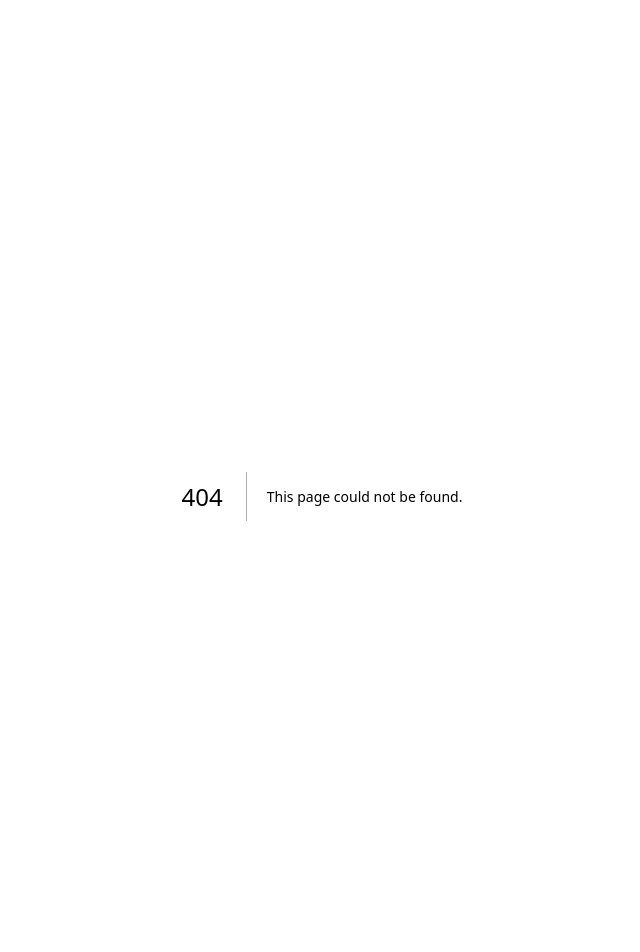
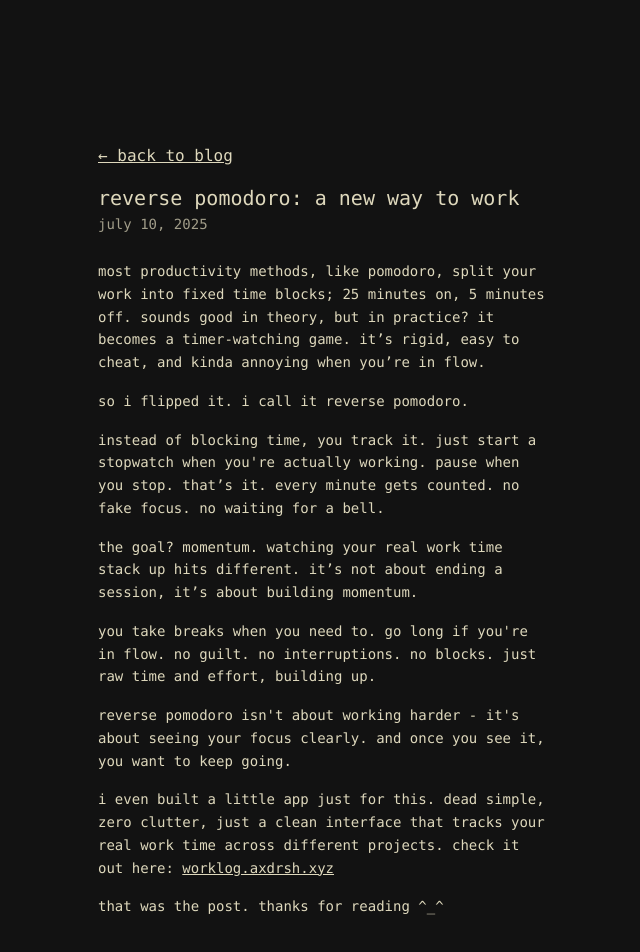
Before and after one commit to axdrsh/www, a Next.js app: page /blog/reverse-pomodoro in a window 1280 px wide. Before the commit this address had no page. Shown: the top 952 px of the page, without its empty margins (318-958 px from the left). Built offline with nearby package versions, Linux system fonts and the light colour scheme.

Commit message:
wrote a blog: reverse pomodoro

```diff
--- a/src/app/blog/my-first-blog/page.tsx
+++ /dev/null
@@ -1,37 +0,0 @@
-import Link from "next/link";
-
-export default function BlogPost() {
-  return (
-    <main className="max-w-xl mx-auto px-4 py-12 space-y-6 font-mono">
-      <div className="space-y-4">
-        <Link href="/blog" className="underline hover:text-gray-300">
-          ← back to blog
-        </Link>
-        <div className="space-y-2">
-          <h1 className="text-xl">my first blog</h1>
-          <time className="text-sm opacity-70">january 20, 2024</time>
-        </div>
-      </div>
-
-      <article className="space-y-4 text-sm leading-relaxed">
-        <p>
-          hello world, this is my first blog post.
-        </p>
-
-        <p>
-          i'm still figuring out what i want to write about here. probably
-          a mix of technical stuff, thoughts on projects i'm working on,
-          and random observations.
-        </p>
-
-        <p>
-          for now, this is just a test to make sure everything works.
-        </p>
-
-        <p>
-          more to come soon.
-        </p>
-      </article>
-    </main>
-  );
-}
--- a/src/app/blog/page.tsx
+++ b/src/app/blog/page.tsx
@@ -9,11 +9,11 @@ interface BlogPost {
 
 const blogPosts: BlogPost[] = [
   {
-    slug: "my-first-blog",
-    title: "my first blog",
-    date: "2024-01-20",
-    description: "hello world, this is my first blog post"
-  }
+    slug: "reverse-pomodoro",
+    title: "the reverse pomodoro: track time, not timers",
+    date: "2024-07-11",
+    description: "a new productivity technique developed by me.",
+  },
 ];
 
 export default function Blog() {
@@ -38,9 +38,7 @@ export default function Blog() {
               </Link>
               <time className="text-sm opacity-70">{post.date}</time>
             </div>
-            <p className="text-sm opacity-80">
-              {post.description}
-            </p>
+            <p className="text-sm opacity-80">{post.description}</p>
           </article>
         ))}
       </div>
--- /dev/null
+++ b/src/app/blog/reverse-pomodoro/page.tsx
@@ -0,0 +1,61 @@
+import Link from "next/link";
+
+export default function BlogPost() {
+  return (
+    <main className="max-w-xl mx-auto px-4 py-12 space-y-6 font-mono">
+      <div className="space-y-4">
+        <Link href="/blog" className="underline hover:text-gray-300">
+          ← back to blog
+        </Link>
+        <div className="space-y-2">
+          <h1 className="text-xl">reverse pomodoro: a new way to work</h1>
+          <time className="text-sm opacity-70">july 10, 2025</time>
+        </div>
+      </div>
+
+      <article className="space-y-4 text-sm leading-relaxed">
+        <p>
+          most productivity methods, like pomodoro, split your work into fixed
+          time blocks; 25 minutes on, 5 minutes off. sounds good in theory, but
+          in practice? it becomes a timer-watching game. it’s rigid, easy to
+          cheat, and kinda annoying when you’re in flow.
+        </p>
+
+        <p>so i flipped it. i call it reverse pomodoro.</p>
+
+        <p>
+          instead of blocking time, you track it. just start a stopwatch when
+          you're actually working. pause when you stop. that’s it. every minute
+          gets counted. no fake focus. no waiting for a bell.
+        </p>
+
+        <p>
+          the goal? momentum. watching your real work time stack up hits
+          different. it’s not about ending a session, it’s about building
+          momentum.
+        </p>
+
+        <p>
+          you take breaks when you need to. go long if you're in flow. no guilt.
+          no interruptions. no blocks. just raw time and effort, building up.
+        </p>
+
+        <p>
+          reverse pomodoro isn't about working harder - it's about seeing your
+          focus clearly. and once you see it, you want to keep going.
+        </p>
+
+        <p>
+          i even built a little app just for this. dead simple, zero clutter,
+          just a clean interface that tracks your real work time across
+          different projects. check it out here:{" "}
+          <a href="axdrsh/xyz" className="underline hover:text-gray-300">
+            worklog.axdrsh.xyz
+          </a>
+        </p>
+
+        <p>that was the post. thanks for reading ^_^</p>
+      </article>
+    </main>
+  );
+}
```
Also changed, not shown: src/app/page.tsx (+7 -8 lines), public/lucy.jpeg (deleted), public/worklog.png (added).
